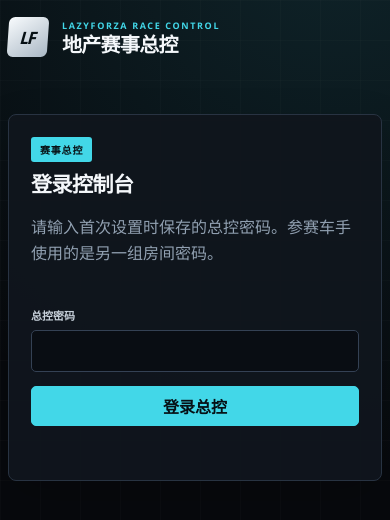
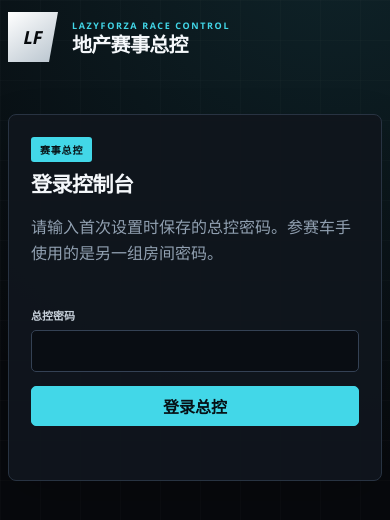
Before and after one commit to Laz22y/LazyForza.RaceServer, a website: page cloudflare/public/index.html in a window 390 px wide. Drawn offline with Linux system fonts and the light colour scheme; no server answers.

Commit message:
fix: 恢复总控页原有 LF 标识造型
撤销界面重制时加入的圆角、整体斜切与缩小处理，恢复原有 50×50 尺寸和右侧斜切轮廓，使左上角品牌标识与此前 RaceServer 风格一致。

原生 ASP.NET 与 Cloudflare 公共样式同步修改；浏览器实测为无圆角、无 transform 的原始斜切造型。

```diff
--- a/cloudflare/public/styles.css
+++ b/cloudflare/public/styles.css
@@ -41,7 +41,7 @@ button, input, select, summary, a { -webkit-tap-highlight-color: transparent; }
 
 .topbar { min-height: 64px; display: flex; align-items: center; justify-content: space-between; gap: 24px; }
 .brand-lockup { display: flex; align-items: center; gap: 14px; }
-.brand-mark { width: 46px; height: 46px; display: grid; place-items: center; color: #071014; background: linear-gradient(145deg, #f8fbfd, #aab8c5); border-radius: 6px; font-size: 17px; font-style: italic; font-weight: 950; letter-spacing: -.08em; transform: skewX(-4deg); }
+.brand-mark { width: 50px; height: 50px; display: grid; place-items: center; color: #070a0d; background: linear-gradient(145deg, #fff, #b8c4ce); font-size: 18px; font-style: italic; font-weight: 950; clip-path: polygon(0 0, 100% 0, 82% 100%, 0 100%); }
 .brand-copy h1 { margin: 2px 0 0; font-size: 25px; line-height: 1.1; letter-spacing: -.035em; }
 .eyebrow { margin: 0; color: var(--cyan); font-size: 9px; font-weight: 900; letter-spacing: .18em; }
 .connection-state { display: inline-flex; align-items: center; gap: 9px; min-height: 34px; padding: 0 12px; border: 1px solid var(--line); border-radius: 999px; color: var(--muted-strong); background: rgba(10,15,22,.82); font-size: 11px; font-weight: 700; }
@@ -239,7 +239,6 @@ tr:hover td { background: rgba(66,215,232,.035); }
 @media (max-width: 680px) {
   .shell { width: calc(100vw - 16px); padding-top: 8px; }
   .topbar { min-height: 58px; }
-  .brand-mark { width: 40px; height: 40px; }
   .brand-copy h1 { font-size: 20px; }
   .connection-state { display: none; }
   .auth-panel { grid-template-columns: 1fr; gap: 24px; padding: 22px; }
--- a/src/LazyForza.RaceServer.Web/wwwroot/styles.css
+++ b/src/LazyForza.RaceServer.Web/wwwroot/styles.css
@@ -41,7 +41,7 @@ button, input, select, summary, a { -webkit-tap-highlight-color: transparent; }
 
 .topbar { min-height: 64px; display: flex; align-items: center; justify-content: space-between; gap: 24px; }
 .brand-lockup { display: flex; align-items: center; gap: 14px; }
-.brand-mark { width: 46px; height: 46px; display: grid; place-items: center; color: #071014; background: linear-gradient(145deg, #f8fbfd, #aab8c5); border-radius: 6px; font-size: 17px; font-style: italic; font-weight: 950; letter-spacing: -.08em; transform: skewX(-4deg); }
+.brand-mark { width: 50px; height: 50px; display: grid; place-items: center; color: #070a0d; background: linear-gradient(145deg, #fff, #b8c4ce); font-size: 18px; font-style: italic; font-weight: 950; clip-path: polygon(0 0, 100% 0, 82% 100%, 0 100%); }
 .brand-copy h1 { margin: 2px 0 0; font-size: 25px; line-height: 1.1; letter-spacing: -.035em; }
 .eyebrow { margin: 0; color: var(--cyan); font-size: 9px; font-weight: 900; letter-spacing: .18em; }
 .connection-state { display: inline-flex; align-items: center; gap: 9px; min-height: 34px; padding: 0 12px; border: 1px solid var(--line); border-radius: 999px; color: var(--muted-strong); background: rgba(10,15,22,.82); font-size: 11px; font-weight: 700; }
@@ -239,7 +239,6 @@ tr:hover td { background: rgba(66,215,232,.035); }
 @media (max-width: 680px) {
   .shell { width: calc(100vw - 16px); padding-top: 8px; }
   .topbar { min-height: 58px; }
-  .brand-mark { width: 40px; height: 40px; }
   .brand-copy h1 { font-size: 20px; }
   .connection-state { display: none; }
   .auth-panel { grid-template-columns: 1fr; gap: 24px; padding: 22px; }
```
